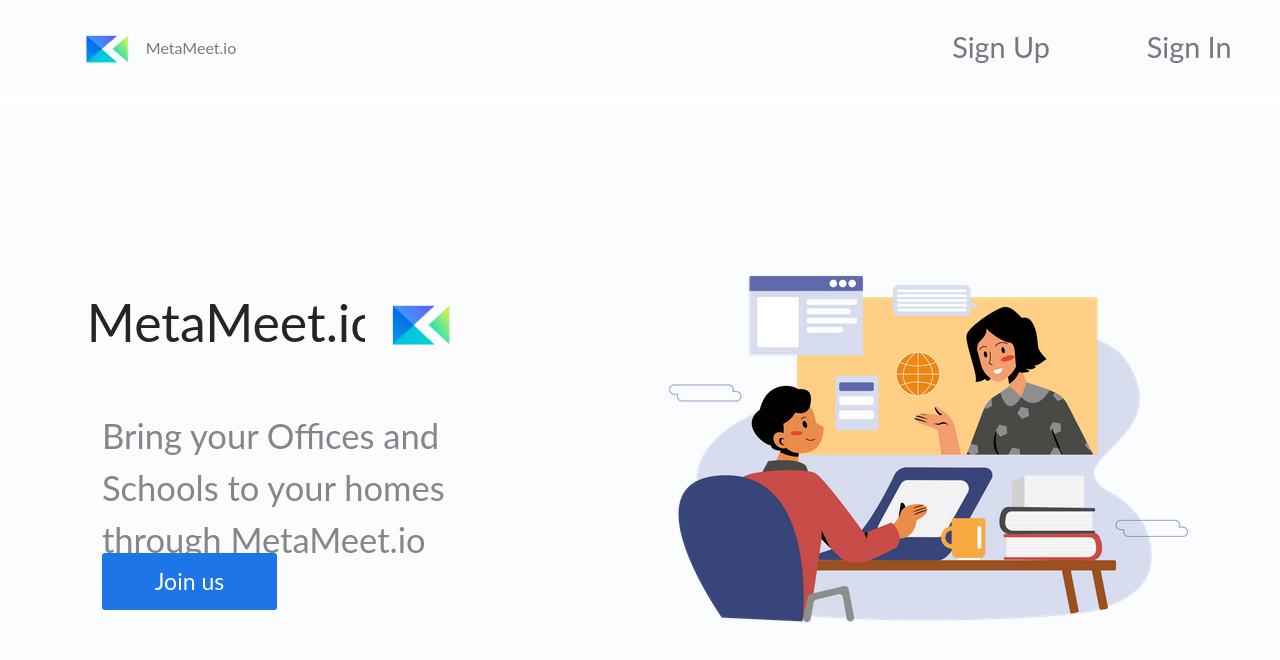
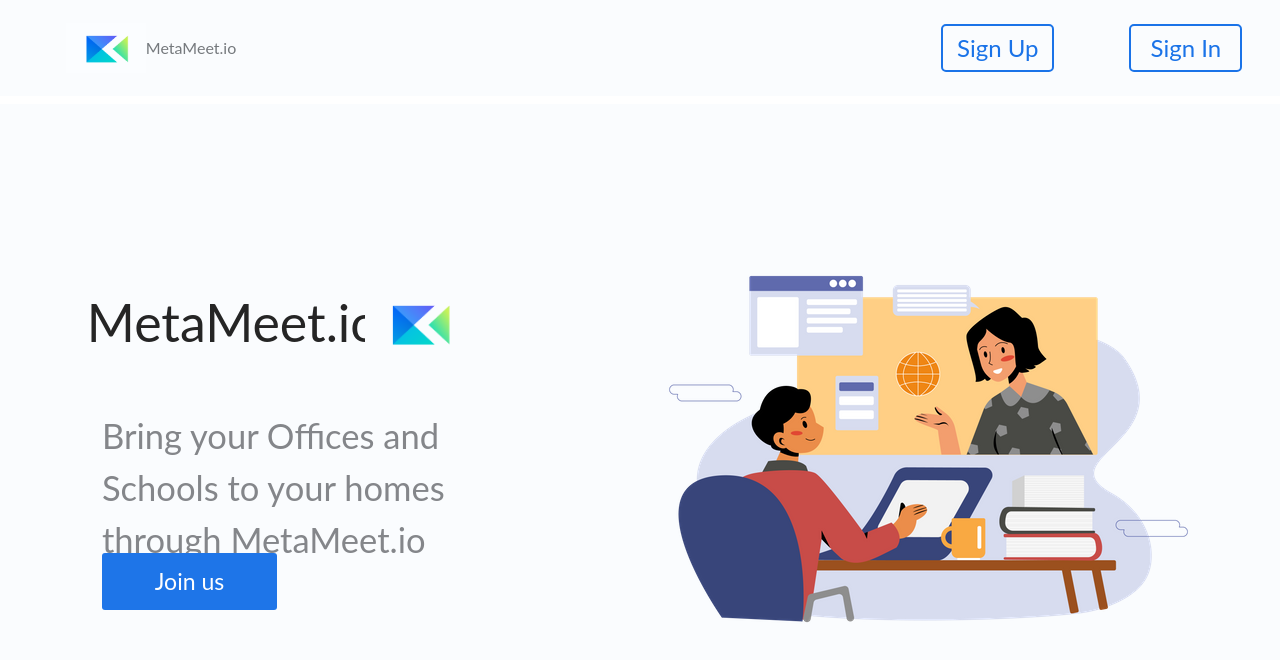
Before and after one commit to Yash621/meta-meet, a Next.js app in the folder frontend/: page / in a window 1280 px wide. Shown: the top 660 px of the page. Built offline with nearby package versions, Linux system fonts and the light colour scheme.

Commit message:
updated landing page ui

```diff
--- a/frontend/components/NavBar/NavBar.module.css
+++ b/frontend/components/NavBar/NavBar.module.css
@@ -31,9 +31,22 @@
   height: 100%;
   width: 30%;
   /* font-weight: bold; */
-  font-size: 1.8em;
+  font-size: 1.5em;
   /* background-color: #e5e5e3; */
 }
 .signInSignUpContainer div {
   cursor: pointer;
+  color: #1a73e8;
+  /* background-color: #1a73e8; */
+  border: 2px solid #1a73e8;
+  height: 50%;
+  width: 30%;
+  display: flex;
+  align-items: center;
+  justify-content: center;
+  border-radius: 5px;
 }
+.signInSignUpContainer div:hover {
+  background-color: #1a73e8;
+  color: white;
+}
--- a/frontend/components/NavBar/NavBar.tsx
+++ b/frontend/components/NavBar/NavBar.tsx
@@ -20,10 +20,10 @@
       </div>
       <div className={NavBarCSS.signInSignUpContainer}>
         <Link href="/auth/register">
-          <div>Sign Up</div>
+          <div className={NavBarCSS.authOption}>Sign Up</div>
         </Link>
         <Link href="/auth/login">
-          <div>Sign In</div>
+          <div className={NavBarCSS.authOption}>Sign In</div>
         </Link>
       </div>
     </div>
```
Also changed, not shown: frontend/pages/chat/chatPage.module.css (+5 -4 lines).
